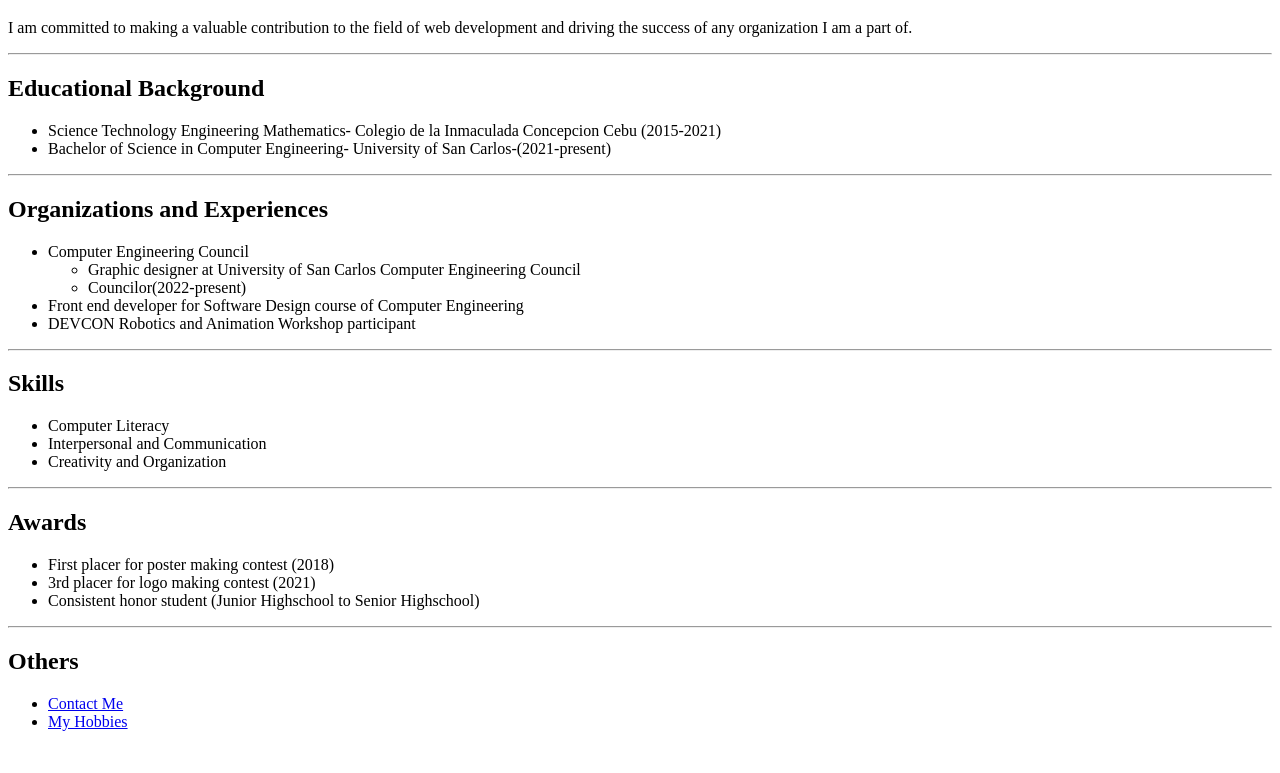
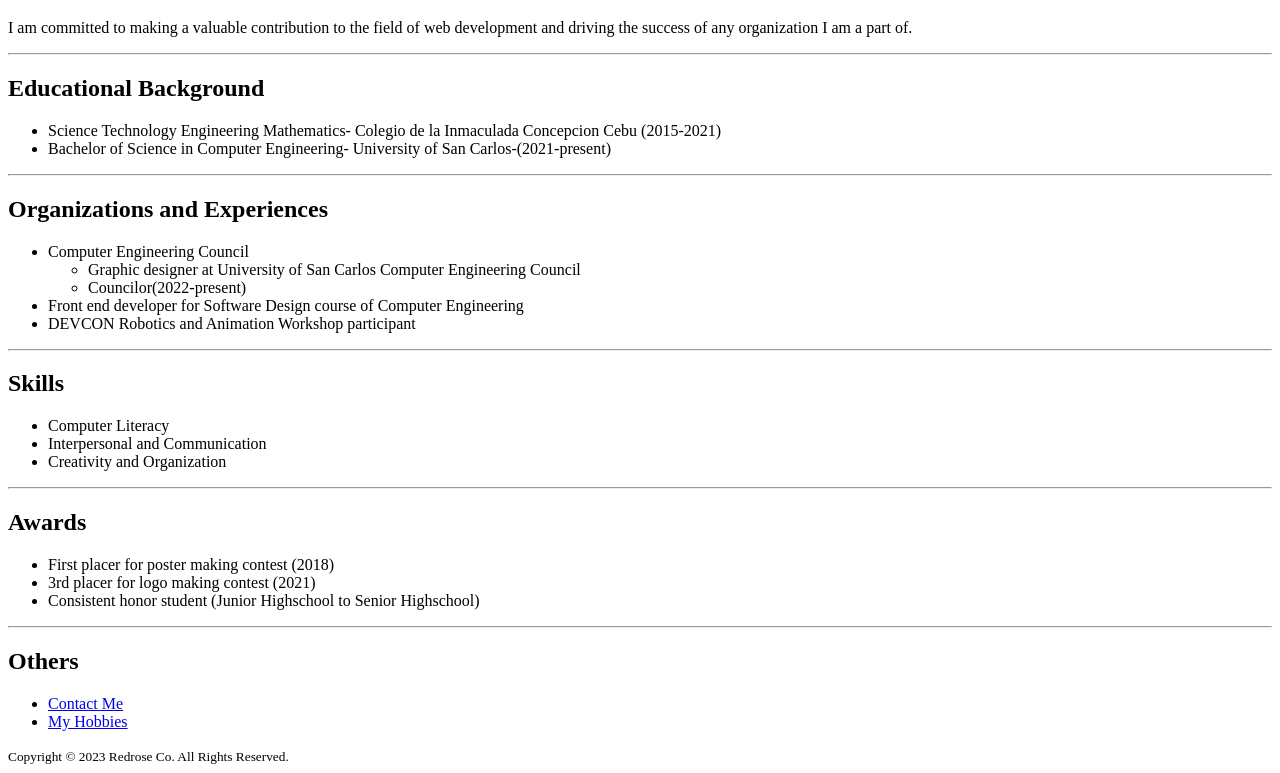
Before and after one commit to redrose06/Capstone-Project-1-Online-Resume, a plain HTML site: page index.html in a window 1280 px wide. Shown: the part 273-1046 px from the top of the page. Before the commit the page ends 1020 px from the top, so only its background shows below. Drawn offline with Linux system fonts and the light colour scheme.

Commit message:
Update index.html
added footer below the page

```diff
--- a/index.html
+++ b/index.html
@@ -51,6 +51,6 @@
    <li><a href="./additional info/contact.html">Contact Me</a></li>
    <li><a href="./additional info/hobbies.html">My Hobbies</a></li>
   </ul>
-    </body>
+  <footer> <small>Copyright © 2023 Redrose Co. All Rights Reserved.</small></footer>
 </body>
 </html>
```
